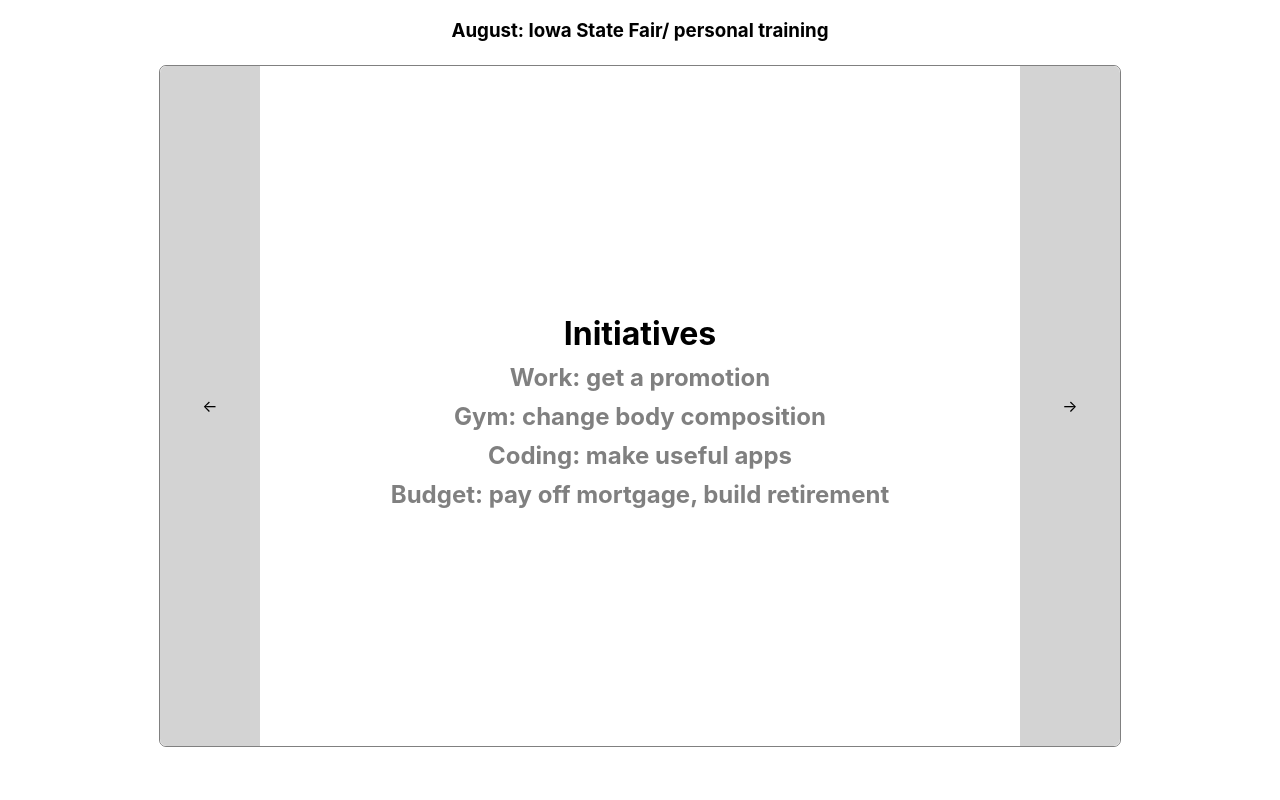
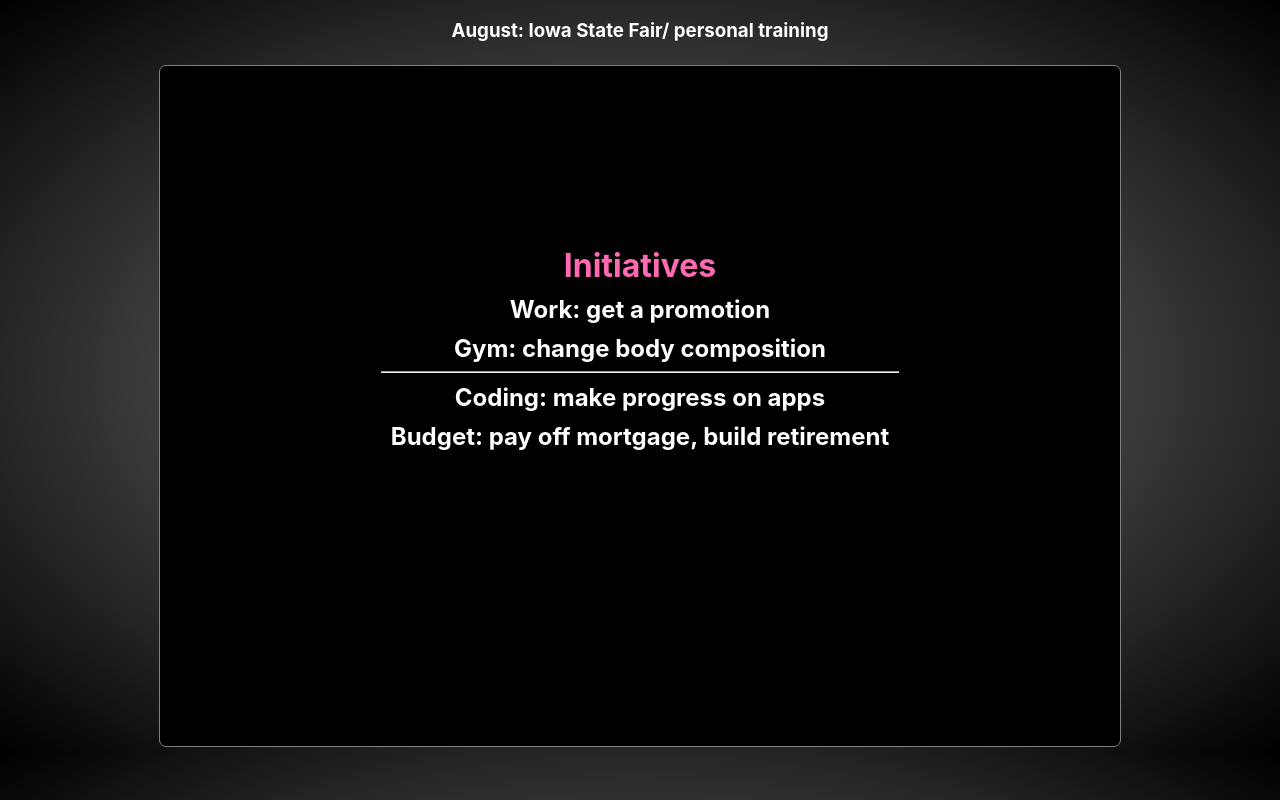
Before and after one commit to crochetcode/blog, a React (Create React App) app: page / in a window 1280 px wide. Built offline with nearby package versions, Linux system fonts and the light colour scheme; the HTML template or start-up script is replaced by a standard one.

Commit message:
dark mode

```diff
--- a/src/App.css
+++ b/src/App.css
@@ -1,5 +1,7 @@
 body {
     text-align: center;
+    background: radial-gradient(gray, black);
+    color: white;
 }
 
 .container {
@@ -13,8 +15,13 @@ h1, h2, ul, p {
     margin: 10px;
 }
 
+h1 {
+    color: hotpink;
+}
+
 h2 {
-    color: gray;
+    /* color: gray;
+    color: hotpink; */
     margin-bottom: 0;
 }
 
@@ -46,6 +53,9 @@ li, li p {
 
 .slideshow-frame {
     padding: 5px;
+    height: 50%;
+    /* border: solid yellow; */
+    margin: 0 auto;
 }
 
 .slideshow-container {
@@ -55,8 +65,10 @@ li, li p {
     border: 1px solid gray;
     display: flex;
     border-radius: 7px;
-    justify-content: space-between;
+    /* justify-content: space-between; */
+    justify-content: center;
     align-items: center;
+    background: black;
 }
 
 .arrow {
--- a/src/components/slideshow.js
+++ b/src/components/slideshow.js
@@ -25,11 +25,11 @@ export const Slideshow = () => {
 
     return (
         <div className='slideshow-container'>
-            <div className='arrow arrow-left' onClick={() => changePanelIndex('left')}>{'<-'}</div>
+            {slides.length > 1 && <div className='arrow arrow-left' onClick={() => changePanelIndex('left')}>{'<-'}</div>}
             <div className='slideshow-frame'>
                 {slides[panelIndex].body}
             </div>
-            <div className='arrow arrow-right' onClick={() => changePanelIndex('right')}>{'->'}</div>
+            {slides.length > 1 && <div className='arrow arrow-right' onClick={() => changePanelIndex('right')}>{'->'}</div>}
         </div>
     )
 }
--- a/src/constants/slides.js
+++ b/src/constants/slides.js
@@ -1,17 +1,3 @@
-const commits = 3;
-
-const smallGreenBoxes = Array(commits).fill(1).map((_, i) => {
-    return (
-        <div className='small-box'>{i + 1}</div>
-    )
-})
-
-const smallGrayBoxes = Array(31 - commits).fill(1).map((_, i) => {
-    return (
-        <div className='small-box gray'>{i + commits + 1}</div>
-    )
-})
-
 export const slides = [
     {
         body: (
@@ -19,36 +5,10 @@ export const slides = [
                 <h1>Initiatives</h1>
                 <h2>Work: get a promotion</h2>
                 <h2>Gym: change body composition</h2>
-                <h2>Coding: make useful apps</h2>
+                <hr></hr>
+                <h2>Coding: make progress on apps</h2>
                 <h2>Budget: pay off mortgage, build retirement</h2>
             </>
         )
     },
-    {
-        body: (
-            <>
-                <h1>Habits</h1>
-
-                <h2>GitHub commit every day</h2>
-                <div className='container box-container'>
-                    {smallGreenBoxes}
-                    {smallGrayBoxes}
-                </div>
-                <h2>go to gym twice a week</h2>
-                <div className='container'>
-                    <div className='big-box gray yellow'>1</div>
-                    <div className='big-box gray'>0</div>
-                    <div className='big-box gray'>0</div>
-                    <div className='big-box gray'>0</div>
-                </div>
-                <h2>social outing each weekend?</h2>
-                <div className='container'>
-                    <div className='big-box gray'>?</div>
-                    <div className='big-box yellow'>~</div>
-                    <div className='big-box gray'>?</div>
-                    <div className='big-box gray'>?</div>
-                </div>
-            </>
-        )
-    }
 ]
```
